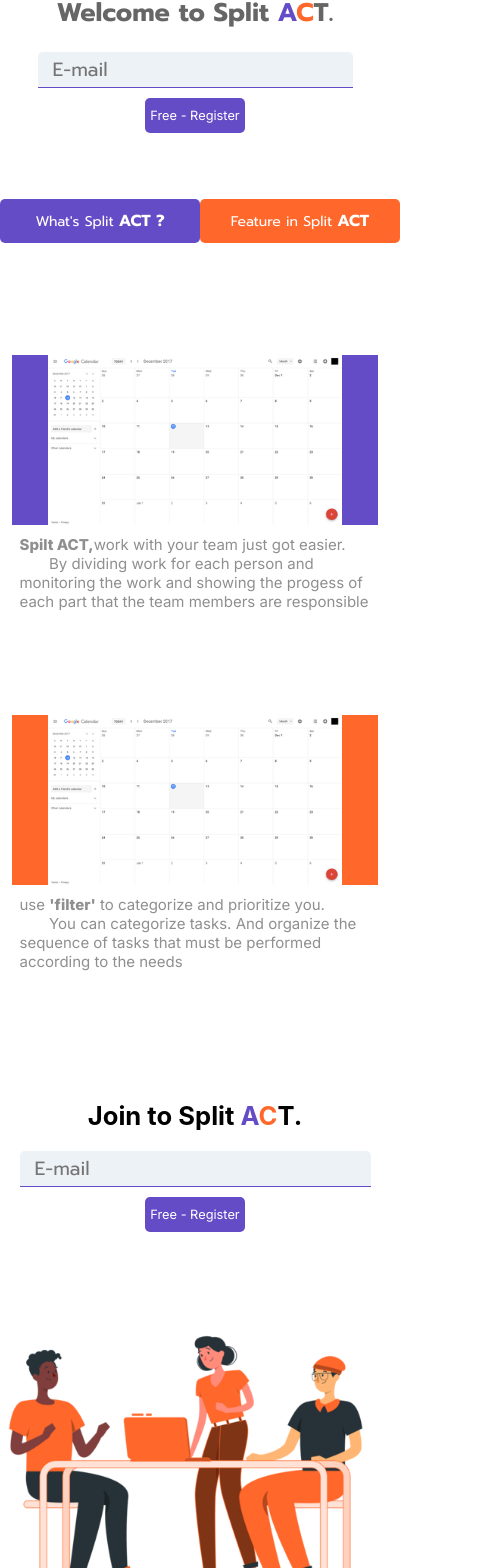
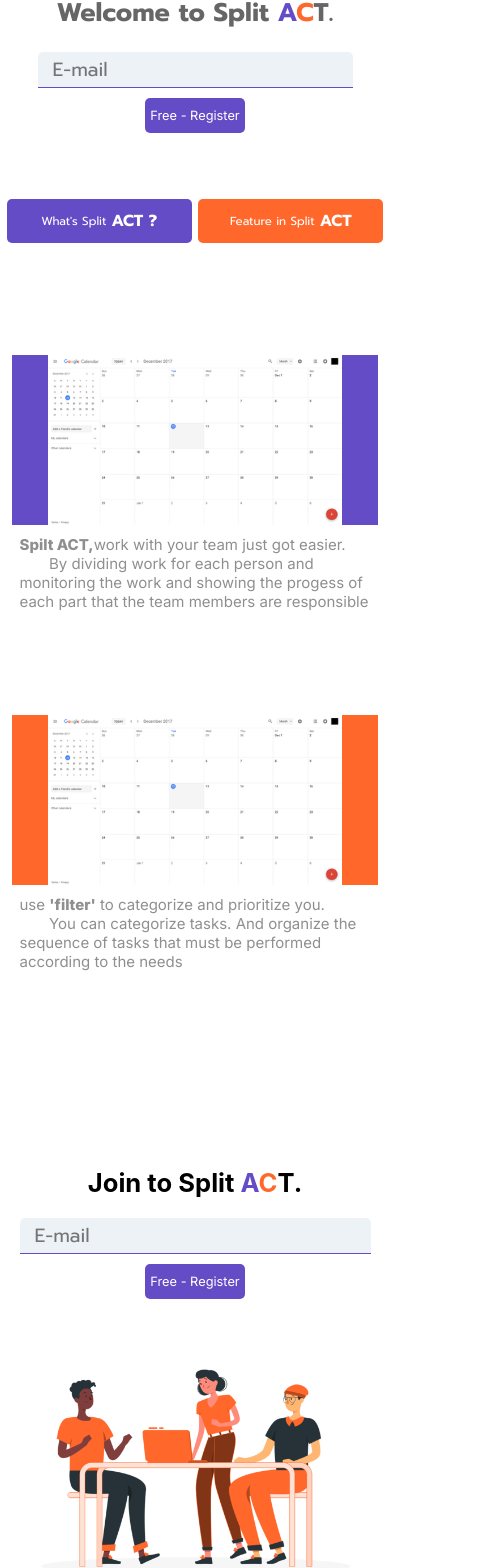
Before and after one commit to chamick7/splitact_fe, a Next.js app: page / in a window 390 px wide. Shown: the part 419-1987 px from the top of the page, 495 px wide, since content can reach past the window. Built offline with nearby package versions, Linux system fonts and the light colour scheme.

Commit message:
home : new picture in endpage

```diff
--- a/css/home.module.css
+++ b/css/home.module.css
@@ -238,8 +238,9 @@
     padding-left: 5vw;
 }
 .endpage img{
+    margin-top: 30px;
     padding: 4vw;
-    max-width: 800px;
+    max-width: 1000px;
 }
 
 
@@ -271,14 +272,14 @@
     }
 
     .bottom_calender_left button{
-        width: 200px;
+        width: 185px;
         padding: 10px 30px;
-        font-size: 12px;
+        font-size: 10px;
     }
     .bottom_calender_right button{
-        width: 200px;
+        width: 185px;
         padding: 10px 30px;
-        font-size: 12px;
+        font-size: 10px;
     }
     .recommend_container{
         flex-direction: column;
@@ -324,7 +325,7 @@
         padding-left: 0px;
     }
     .endpage img{
-        max-width: 600px;
+        max-width: 360px;
     }
 }
 
```
Also changed, not shown: public/img/Join.png.
